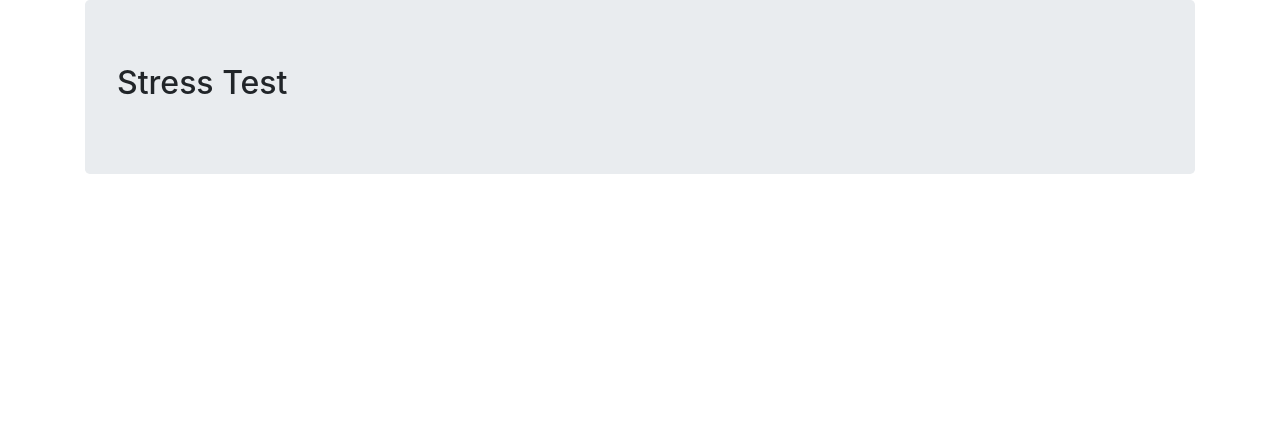
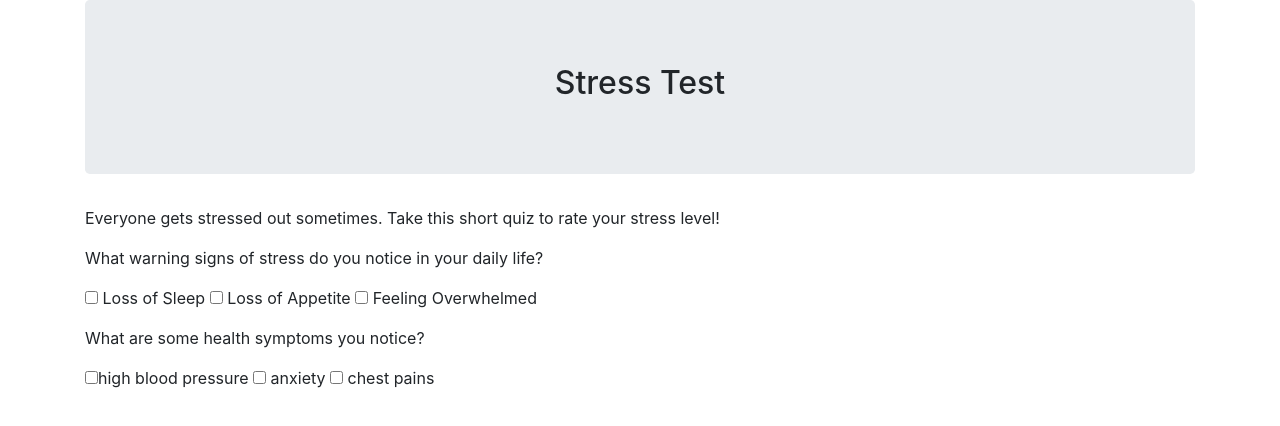
Before and after one commit to mollieboots/stress-test, a plain HTML site: page index.html in a window 1280 px wide. Drawn offline with Linux system fonts and the light colour scheme.

Commit message:
adding new files

```diff
--- a/css/styles.css
+++ b/css/styles.css
@@ -0,0 +1,5 @@
+.jumbotron {
+
+        text-align: center;
+    }
+}
--- a/index.html
+++ b/index.html
@@ -12,6 +12,24 @@
       <div class="jumbotron">
         <h2>Stress Test</h2>
       </div>
+      <div>
+        <p>Everyone gets stressed out sometimes. Take this short quiz to rate your stress level!</p>
+      </div>
+      <form id="form-stress">
+        <div class="form-group">
+          <p>What warning signs of stress do you notice in your daily life?</p>
+          <input type="checkbox" name="warning-signs" value="Loss of Sleep"> Loss of Sleep
+          <input type="checkbox" name="warning-signs" value="Loss of Appetite"> Loss of Appetite
+          <input type="checkbox" name="warning-signs" value="Feeling Overwhelmed"> Feeling Overwhelmed
+        </div>
+        <div class="form-group">
+          <p>What are some health symptoms you notice?</p>
+          <input type="checkbox" name="health-symptoms" value="high blood pressure">high blood pressure
+          <input type="checkbox" name="health-symptoms" value="anxiety"> anxiety
+          <input type="checkbox" name="health-symptoms" value="chest pains"> chest pains
+        </div>
+
+      </form>
     </div>
   </body>
 </html>
```
